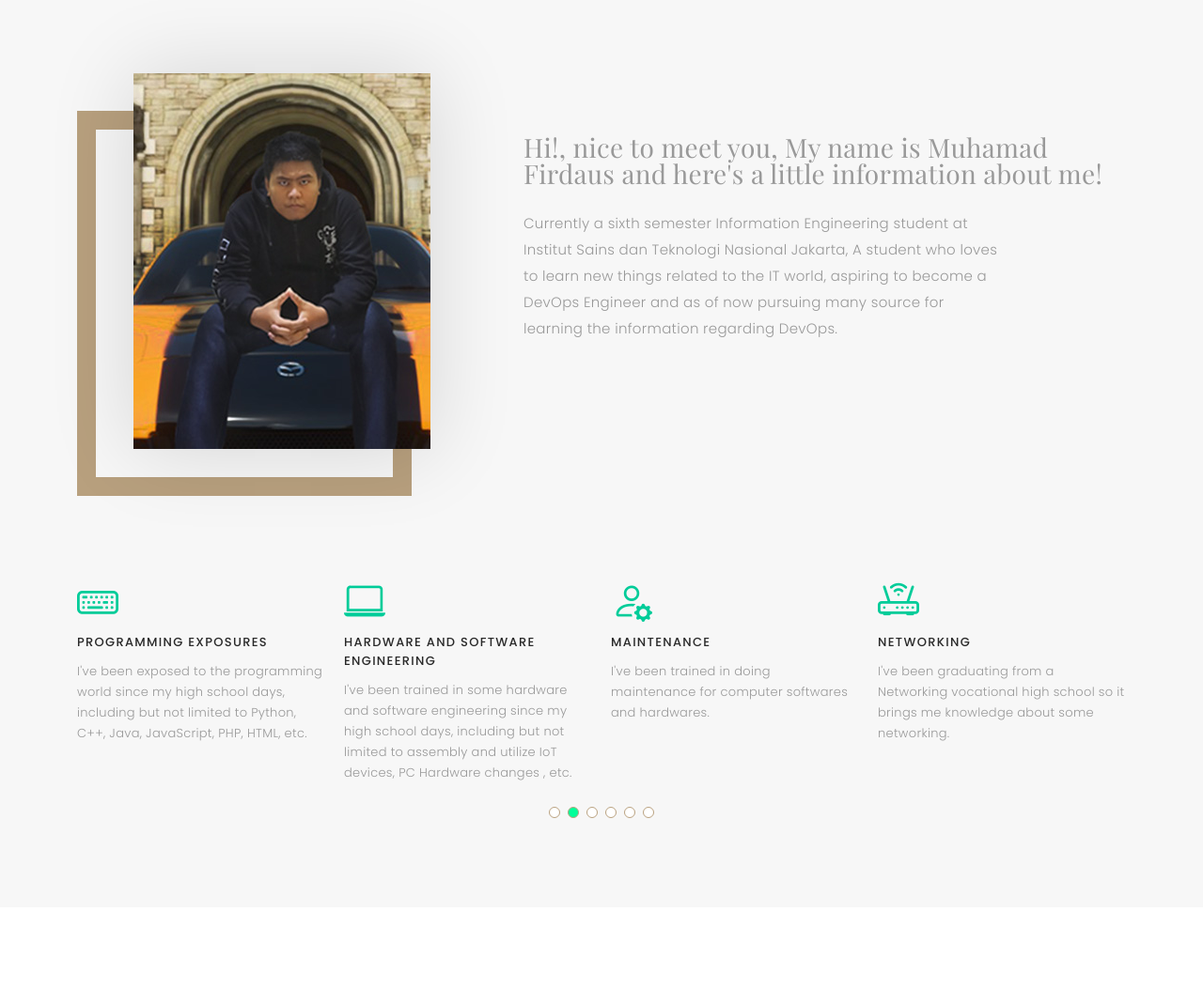
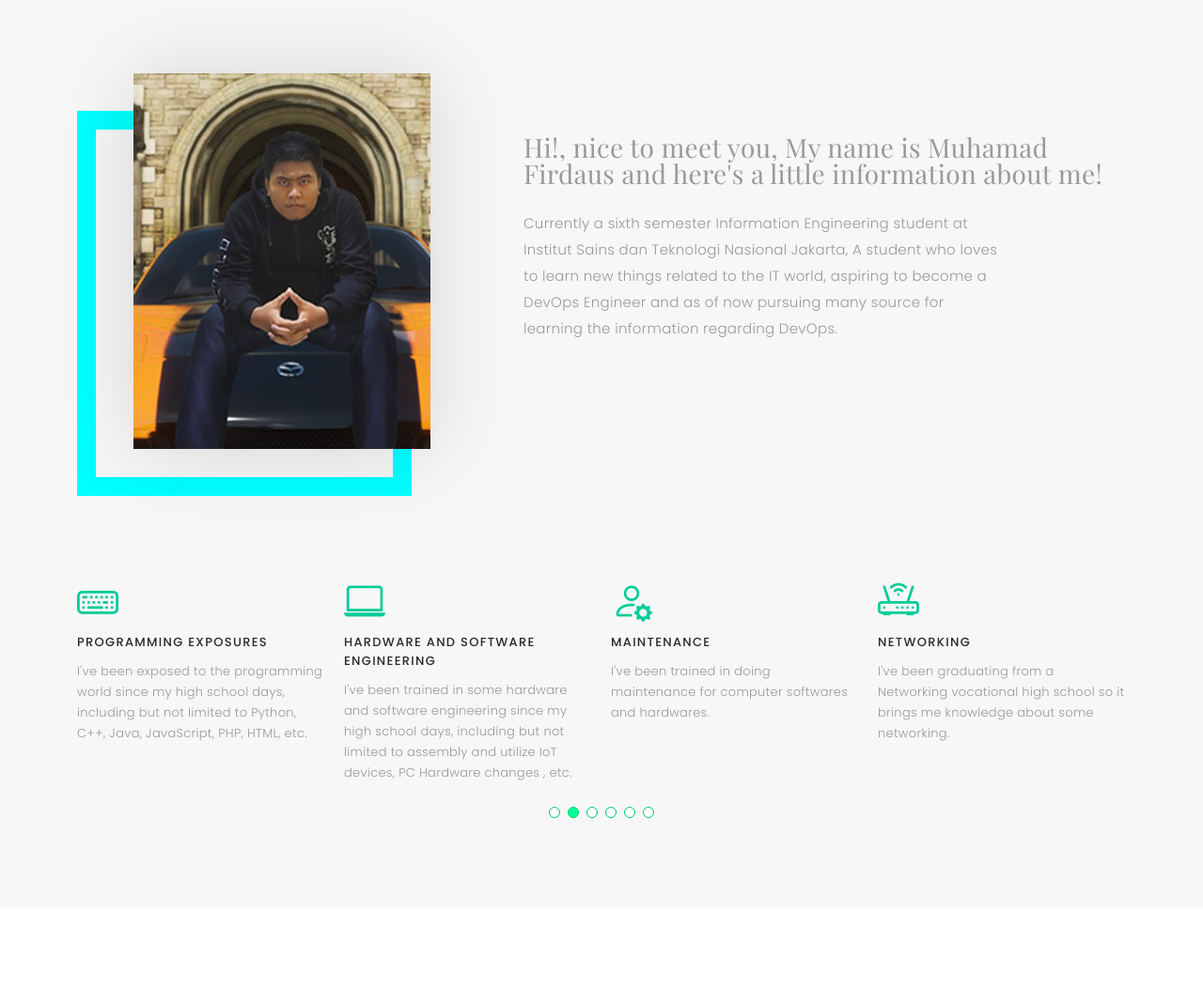
Before and after one commit to AshuraFirdaus/ashurafirdaus.github.io, a plain HTML site: page index.html in a window 1280 px wide. Shown: the part 802-1855 px from the top of the page at 94% size. Drawn offline with nearby package versions, Linux system fonts and the light colour scheme; a web font is replaced by a local one.

Commit message:
change slider and iconbg color

```diff
--- a/assets/css/style.css
+++ b/assets/css/style.css
@@ -564,7 +564,7 @@ p {
 
 #about .div-img-bg {
   padding-bottom: 30px;
-  border: 20px solid #b8a07e;
+  border: 20px solid #00ffff;
 }
 
 #about .div-img-bg .about-img img {
@@ -631,7 +631,7 @@ p {
   height: 12px;
   background-color: #fff;
   opacity: 1;
-  border: 1px solid #b8a07e;
+  border: 1px solid #00cc66;
 }
 
 .services-slider .swiper-pagination .swiper-pagination-bullet-active {
```
